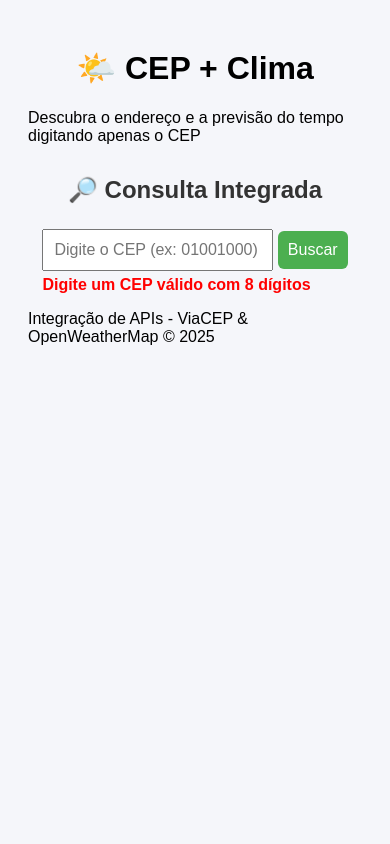
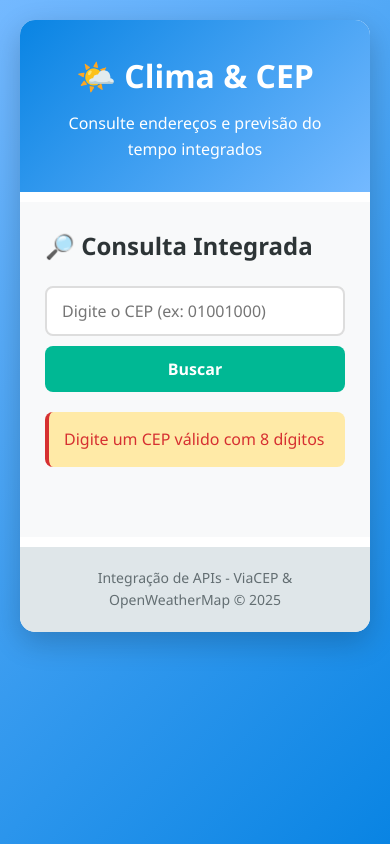
Before and after one commit to Fabio-424/Trabalho-integracao, a plain HTML site: page index.html in a window 390 px wide. Both pictures are taken after a click on the button "Buscar". Drawn offline with Linux system fonts and the light colour scheme.

Commit message:
Atualizações Carlos

```diff
--- a/index.html
+++ b/index.html
@@ -8,10 +8,10 @@
 </head>
 <body>
   <div class="container">
-    <header>
-      <h1>🌤️ CEP + Clima</h1>
-      <p>Descubra o endereço e a previsão do tempo digitando apenas o CEP</p>
-    </header>
+        <header>
+            <h1>🌤️ Clima & CEP</h1>
+            <p>Consulte endereços e previsão do tempo integrados</p>
+        </header>
 
     <main>
       <div class="consulta-card">
--- a/script.js
+++ b/script.js
@@ -3,7 +3,7 @@ document.addEventListener('DOMContentLoaded', function() {
   const btnCep = document.getElementById('btnCep');
   const resultado = document.getElementById('resultado');
 
-  //formatando o cep
+  // formatar o cep
   inputCep.addEventListener('input', function(e) {
     let value = e.target.value.replace(/\D/g, '');
     if (value.length > 5) {
@@ -12,11 +12,15 @@ document.addEventListener('DOMContentLoaded', function() {
     e.target.value = value.substring(0, 9);
   });
 
+  //click
   btnCep.addEventListener('click', consultarCep);
+
+  //enter
   inputCep.addEventListener('keypress', function(e) {
     if (e.key === 'Enter') consultarCep();
   });
 
+  // função da consulta
   async function consultarCep() {
     const cep = inputCep.value.replace(/\D/g, '');
 
@@ -42,6 +46,8 @@ document.addEventListener('DOMContentLoaded', function() {
           <p><strong>Logradouro:</strong> ${data.logradouro || "Não informado"}</p>
           <p><strong>Bairro:</strong> ${data.bairro || "Não informado"}</p>
           <p><strong>Cidade:</strong> ${data.cidade} - ${data.estado}</p>
+          <p><strong>DDD:</strong> ${data.ddd || "Não disponível"}</p>
+          ${data.ddd_info ? `<p><strong>Estado do DDD:</strong> ${data.ddd_info.estado}</p>` : ""}
 
           <h2>🌤️ Clima</h2>
           <div class="clima">
--- a/style.css
+++ b/style.css
@@ -1,63 +1,183 @@
+* {
+    margin: 0;
+    padding: 0;
+    box-sizing: border-box;
+    font-family: 'Segoe UI', Tahoma, Geneva, Verdana, sans-serif;
+}
+
 body {
-  font-family: Arial, sans-serif;
-  background: #f5f6fa;
+    background: linear-gradient(135deg, #74b9ff 0%, #0984e3 100%);
+    color: #2d3436;
+    line-height: 1.6;
+    min-height: 100vh;
     padding: 20px;
 }
 
-input, button {
-  padding: 10px;
+.container {
+    max-width: 1200px;
+    margin: 0 auto;
+    background: white;
+    border-radius: 15px;
+    box-shadow: 0 10px 30px rgba(0, 0, 0, 0.2);
+    overflow: hidden;
+}
+
+header {
+    text-align: center;
+    padding: 30px;
+    background: linear-gradient(135deg, #0984e3 0%, #74b9ff 100%);
+    color: white;
+}
+
+header h1 {
+    font-size: 2.5rem;
+    margin-bottom: 10px;
+}
+
+.consultas {
+    display: grid;
+    grid-template-columns: 1fr 1fr;
+    gap: 20px;
+    padding: 30px;
+}
+
+.consulta-card {
+  margin: 0 auto;
+  margin-top: 10px;
+  margin-bottom: 10px;
+  max-width: 500px;
+    background: #f8f9fa;
+    padding: 25px;
+
+}
+
+.consulta-card h2 {
+    margin-bottom: 20px;
+    color: #2d3436;
+}
+
+.input-group {
+    display: flex;
+    gap: 10px;
+    margin-bottom: 20px;
+}
+
+input {
+    flex: 1;
+    padding: 12px 15px;
+    border: 2px solid #ddd;
+    border-radius: 8px;
     font-size: 16px;
-  margin: 5px 0;
+}
+
+input:focus {
+    border-color: #74b9ff;
+    outline: none;
 }
 
 button {
-  background: #4CAF50;
+    padding: 12px 20px;
+    background: #00b894;
     color: white;
     border: none;
+    border-radius: 8px;
     cursor: pointer;
-  border-radius: 6px;
-}
-button:hover {
-  background: #45a049;
+    font-size: 16px;
+    font-weight: bold;
+    transition: background 0.3s;
 }
 
-.card {
-  background: white;
-  padding: 20px;
-  border-radius: 12px;
-  box-shadow: 0 4px 8px rgba(0,0,0,0.1);
-  margin-top: 15px;
+button:hover {
+    background: #00a382;
 }
 
-h2 {
-  margin-top: 15px;
-  color: #333;
+.integracao {
+    padding: 30px;
+    background: #e8f4fc;
     text-align: center;
+    border-top: 2px solid #74b9ff;
 }
 
-h1{
-  text-align: center;
+.integracao h2 {
+    margin-bottom: 15px;
+    color: #2d3436;
 }
 
-.clima {
-  display: flex;
-  align-items: center;
-  gap: 15px;
+.integracao p {
+    margin-bottom: 20px;
+    color: #636e72;
+}
+
+#btnIntegrar {
+    background: #6c5ce7;
+}
+
+#btnIntegrar:hover {
+    background: #5c4fc9;
+}
+
+.resultado {
+    min-height: 100px;
+    margin-top: 20px;
 }
 
 .loading {
-  color: #555;
-}
-.erro {
-  color: red;
-  font-weight: bold;
+    text-align: center;
+    padding: 20px;
+    color: #636e72;
+    font-style: italic;
 }
 
-.container{
-  margin: 0 auto;
-  max-width: 900px;
-  display: flex;
+.sucesso {
+    background: white;
+    padding: 20px;
+    border-radius: 8px;
+    border-left: 4px solid #00b894;
+    box-shadow: 0 2px 10px rgba(0, 0, 0, 0.1);
+}
+
+.sucesso h3, .sucesso h4 {
+    margin-bottom: 15px;
+    color: #2d3436;
+}
+
+.sucesso p {
+    margin-bottom: 8px;
+}
+
+.erro {
+    background: #ffeaa7;
+    color: #d63031;
+    padding: 15px;
+    border-radius: 8px;
+    border-left: 4px solid #d63031;
+}
+
+.info-cep, .info-clima {
+    margin: 15px 0;
+    padding: 15px;
+    background: #f8f9fa;
+    border-radius: 8px;
+}
+
+footer {
+    text-align: center;
+    padding: 20px;
+    background: #dfe6e9;
+    color: #636e72;
+    font-size: 14px;
+}
+
+@media (max-width: 768px) {
+    .consultas {
+        grid-template-columns: 1fr;
+    }
+
+    .input-group {
         flex-direction: column;
-  align-items: center;
-  justify-content: center;
     }
+
+    header h1 {
+        font-size: 2rem;
+    }
+}
```
Also changed, not shown: api/cep.js (deleted, +0 -43 lines), api/cep_clima_integracao.js (+18 -4 lines), api/clima.js (deleted, +0 -43 lines). Lines whose indentation alone changed are shown as unchanged.
